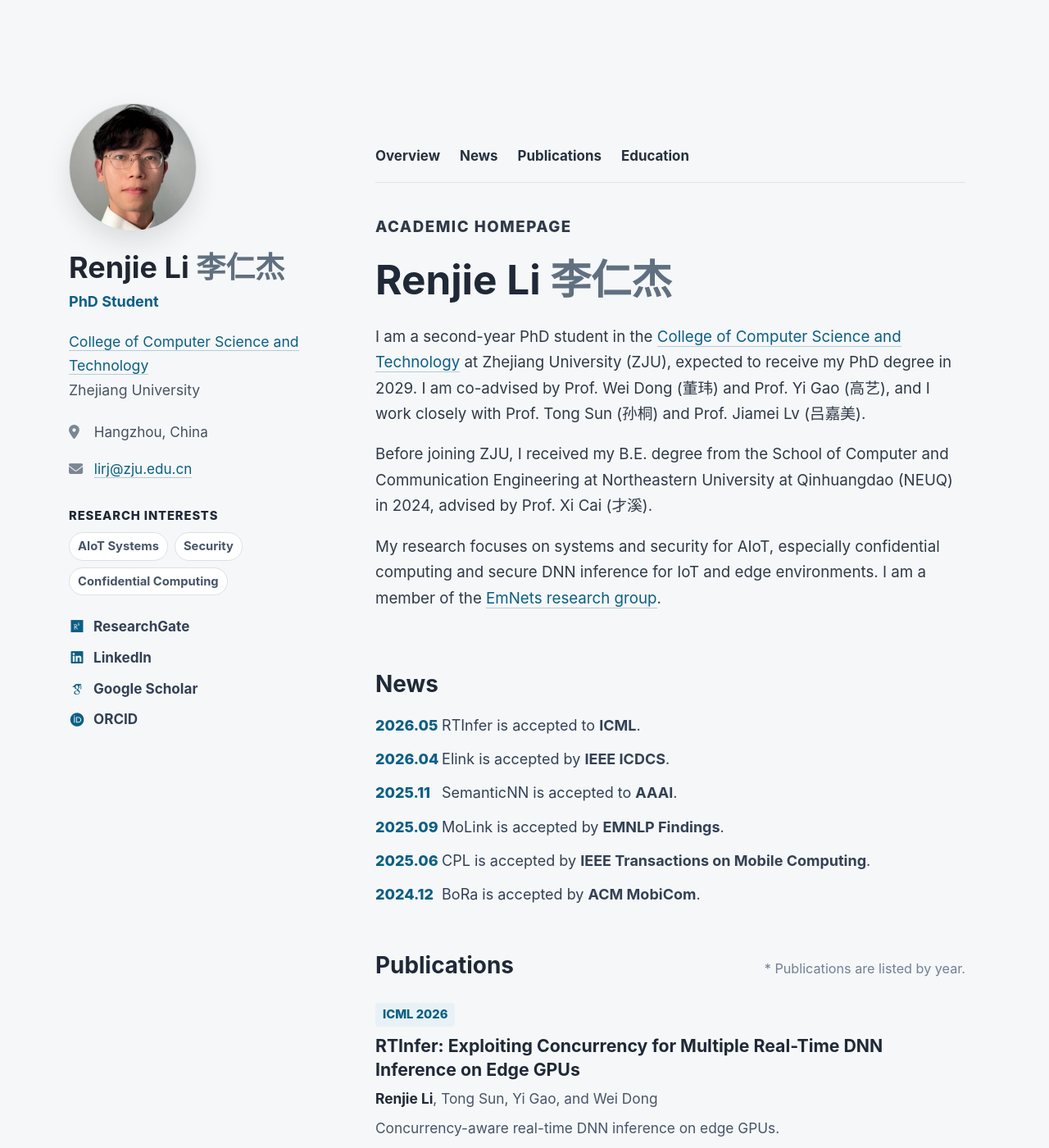
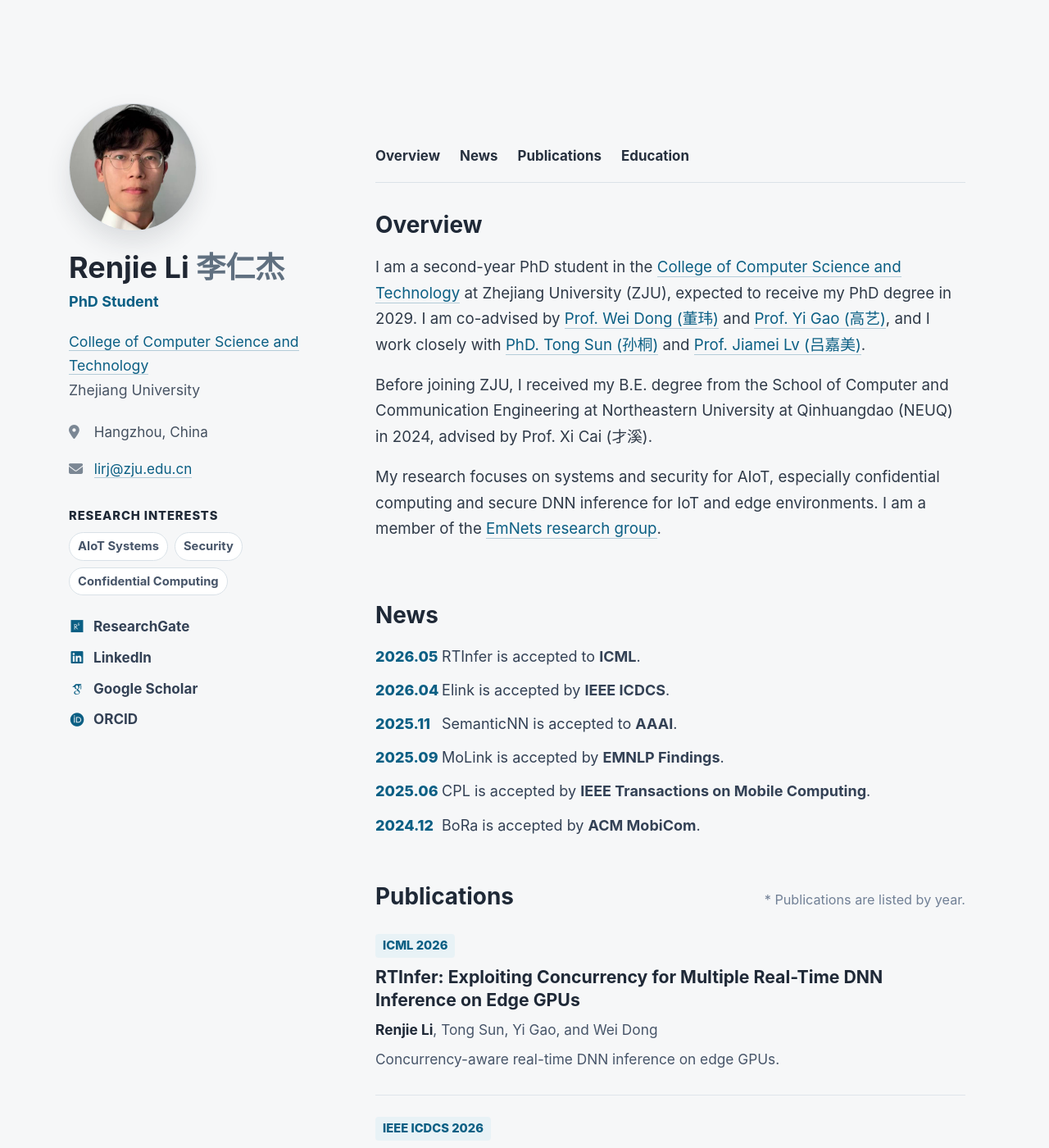
Before and after one commit to lirj233/homepage, a Jekyll site: the page built from _pages/about.md, in a window 1280 px wide and 1400 px high. Shown: the whole window at 82% size. Built offline with Jekyll 4.4.1, drawn with Linux system fonts in a browser that asks for light colours; some web fonts are replaced; some of the changed text lies outside the part shown.

Commit message:
Refine overview heading and advisor links

```diff
--- a/_layouts/academic-home.html
+++ b/_layouts/academic-home.html
@@ -69,8 +69,7 @@
         </nav>
 
         <section id="overview" class="academic-section academic-overview">
-          <p class="academic-eyebrow">Academic Homepage</p>
-          <h2>Renjie Li <span>李仁杰</span></h2>
+          <h2>Overview</h2>
           {{ content }}
         </section>
 
@@ -123,7 +122,7 @@
               <time>2024 - Present</time>
               <div>
                 <h3>PhD Student, Computer Science and Technology</h3>
-                <p>Zhejiang University. Co-advised by Prof. Wei Dong and Prof. Yi Gao. Expected 2029.</p>
+                <p>Zhejiang University. Co-advised by <a href="https://dongw.emnets.cn/">Prof. Wei Dong</a> and <a href="https://person.zju.edu.cn/gaoyi">Prof. Yi Gao</a>. Expected 2029.</p>
               </div>
             </article>
             <article>
--- a/_pages/about.md
+++ b/_pages/about.md
@@ -8,7 +8,7 @@ redirect_from:
   - /about.html
 ---
 
-I am a second-year PhD student in the [College of Computer Science and Technology](http://www.cs.zju.edu.cn/) at Zhejiang University (ZJU), expected to receive my PhD degree in 2029. I am co-advised by Prof. Wei Dong (董玮) and Prof. Yi Gao (高艺), and I work closely with Prof. Tong Sun (孙桐) and Prof. Jiamei Lv (吕嘉美).
+I am a second-year PhD student in the [College of Computer Science and Technology](http://www.cs.zju.edu.cn/) at Zhejiang University (ZJU), expected to receive my PhD degree in 2029. I am co-advised by [Prof. Wei Dong (董玮)](https://dongw.emnets.cn/) and [Prof. Yi Gao (高艺)](https://person.zju.edu.cn/gaoyi), and I work closely with [PhD. Tong Sun (孙桐)](https://suntong30.github.io/) and [Prof. Jiamei Lv (吕嘉美)](https://lvjiamei.github.io/).
 
 Before joining ZJU, I received my B.E. degree from the School of Computer and Communication Engineering at Northeastern University at Qinhuangdao (NEUQ) in 2024, advised by Prof. Xi Cai (才溪).
 
--- a/_sass/layout/_academic_home.scss
+++ b/_sass/layout/_academic_home.scss
@@ -61,8 +61,7 @@ body.academic-home {
   letter-spacing: 0;
 }
 
-.academic-profile h1 span,
-.academic-overview h2 span {
+.academic-profile h1 span {
   color: #607080;
   font-weight: 600;
 }
@@ -196,24 +195,6 @@ body.academic-home {
   font-size: 1.55rem;
   line-height: 1.25;
   letter-spacing: 0;
-}
-
-.academic-overview {
-  padding-top: 4px;
-}
-
-.academic-overview h2 {
-  margin-bottom: 22px;
-  font-size: 2.75rem;
-}
-
-.academic-eyebrow {
-  margin: 0 0 8px;
-  color: #0b5f84;
-  font-size: 0.82rem;
-  font-weight: 800;
-  letter-spacing: 0.08em;
-  text-transform: uppercase;
 }
 
 .academic-overview p,
@@ -372,10 +353,6 @@ body.academic-home {
     overflow-x: auto;
   }
 
-  .academic-overview h2 {
-    font-size: 2.18rem;
-  }
-
   .academic-timeline article {
     grid-template-columns: 1fr;
     gap: 4px;
```
